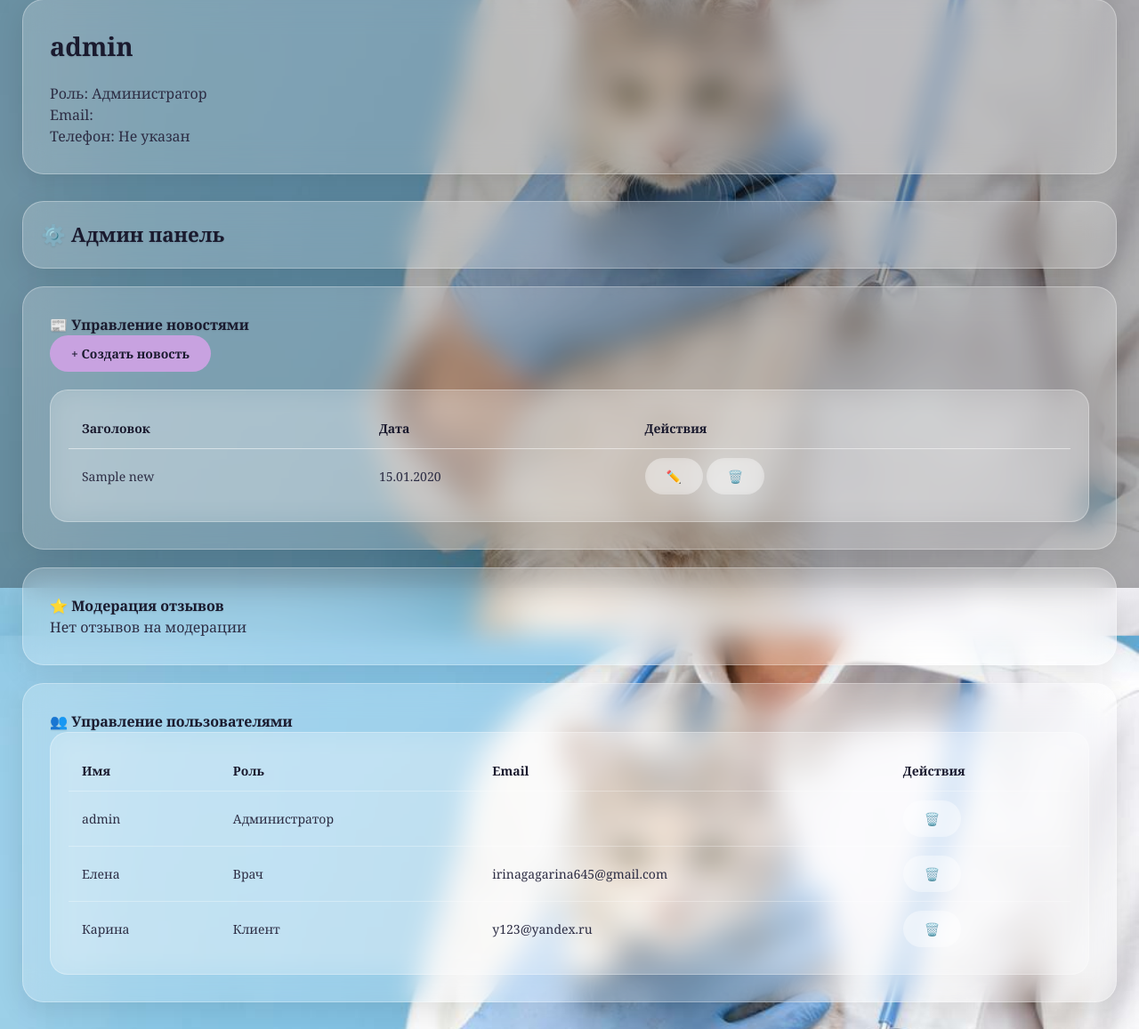
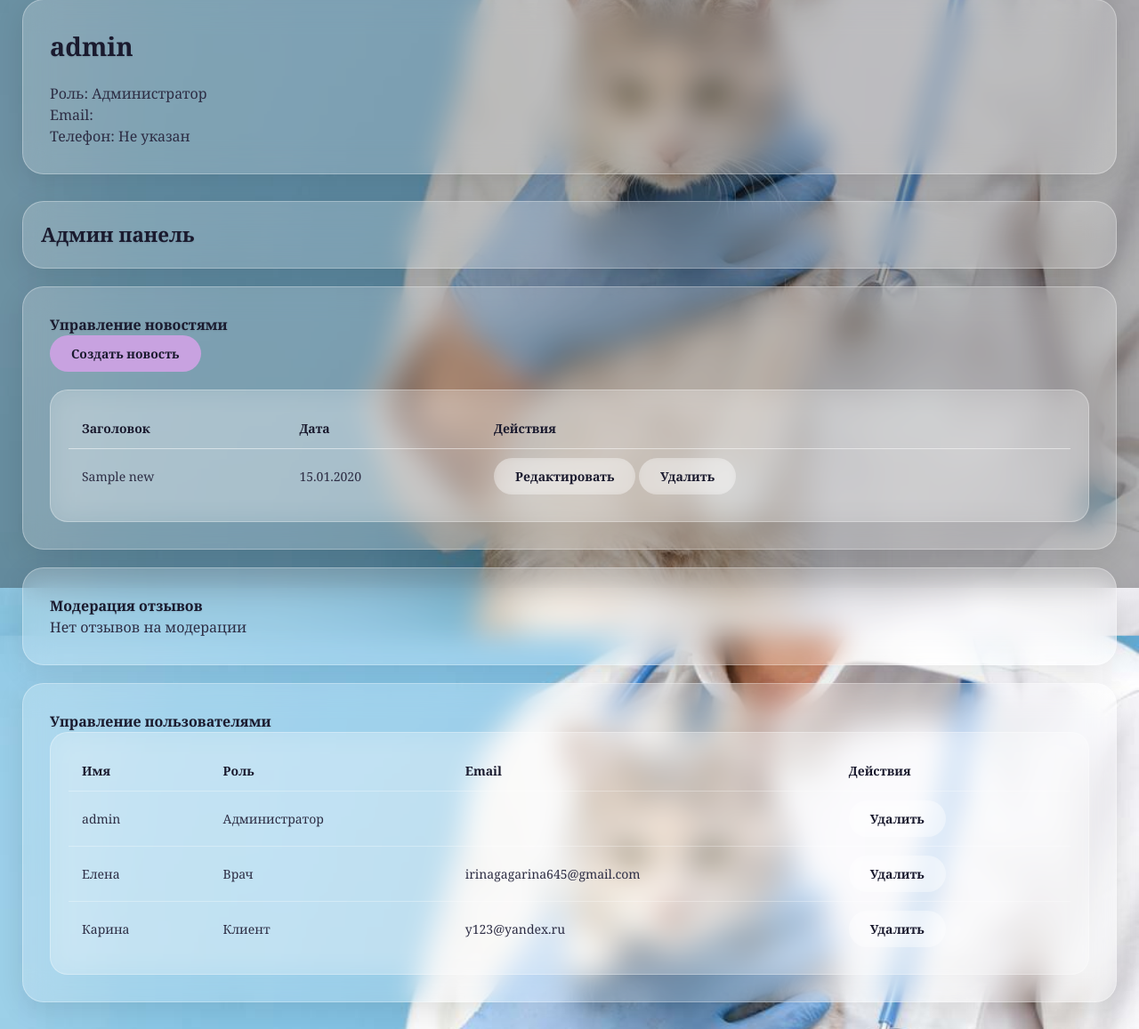
Before and after one commit to suncaster/vetclinic, a Django app: page /users/profile/ in a window 1280 px wide. Shown: the part 139-1296 px from the top of the page at 89% size. Run offline with Django 5.2, Linux system fonts and the light colour scheme; a user stored in the database is signed in; data comes from the database, SQL or seed files in the repository; tables that the repository leaves empty hold one stand-in row (values such as "Sample post").

Commit message:
да сколько можно бля2

```diff
--- a/templates/users/admin_panel.html
+++ b/templates/users/admin_panel.html
@@ -1,8 +1,8 @@
-<h3 class="glass-card" style="margin-top: 30px; padding: 20px;">⚙️ Админ панель</h3>
+<h3 class="glass-card" style="margin-top: 30px; padding: 20px;">Админ панель</h3>
 
 <div class="glass-card" style="margin-top: 20px;">
-    <h4>📰 Управление новостями</h4>
-    <a href="{% url 'create_news' %}" class="btn btn-primary">+ Создать новость</a>
+    <h4>Управление новостями</h4>
+    <a href="{% url 'create_news' %}" class="btn btn-primary">Создать новость</a>
 
     <div class="glass-table" style="margin-top: 20px;">
         <table>
@@ -15,8 +15,8 @@
                     <td>{{ news.title }}</td>
                     <td>{{ news.created_at|date:"d.m.Y" }}</td>
                     <td>
-                        <a href="{% url 'edit_news' news.id %}" class="btn">✏️</a>
-                        <a href="{% url 'delete_news' news.id %}" class="btn delete-confirm">🗑️</a>
+                        <a href="{% url 'edit_news' news.id %}" class="btn">Редактировать</a>
+                        <a href="{% url 'delete_news' news.id %}" class="btn delete-confirm">Удалить</a>
                     </td>
                 </tr>
                 {% endfor %}
@@ -26,15 +26,15 @@
 </div>
 
 <div class="glass-card" style="margin-top: 20px;">
-    <h4>⭐ Модерация отзывов</h4>
+    <h4>Модерация отзывов</h4>
     {% for review in reviews_pending %}
     <div style="border-bottom: 1px solid var(--border-white); padding: 15px;">
-        <p><strong>{{ review.client.username }}</strong> - ⭐ {{ review.rating }}/5</p>
+        <p><strong>{{ review.client.username }}</strong> - Оценка: {{ review.rating }}/5</p>
         <p>{{ review.comment }}</p>
         <form method="post" action="{% url 'moderate_review' review.id %}" style="display: inline;">
             {% csrf_token %}
-            <button type="submit" name="action" value="approve" class="btn">✅ Одобрить</button>
-            <button type="submit" name="action" value="reject" class="btn">❌ Отклонить</button>
+            <button type="submit" name="action" value="approve" class="btn">Одобрить</button>
+            <button type="submit" name="action" value="reject" class="btn">Отклонить</button>
         </form>
     </div>
     {% empty %}
@@ -43,7 +43,7 @@
 </div>
 
 <div class="glass-card" style="margin-top: 20px;">
-    <h4>👥 Управление пользователями</h4>
+    <h4>Управление пользователями</h4>
     <div class="glass-table">
         <table>
             <thead><tr><th>Имя</th><th>Роль</th><th>Email</th><th>Действия</th></tr></thead>
@@ -54,7 +54,7 @@
                     <td>{{ u.get_role_display }}</td>
                     <td>{{ u.email }}</td>
                     <td>
-                        <a href="{% url 'delete_user' u.id %}" class="btn delete-confirm">🗑️</a>
+                        <a href="{% url 'delete_user' u.id %}" class="btn delete-confirm">Удалить</a>
                     </td>
                 </tr>
                 {% endfor %}
```
